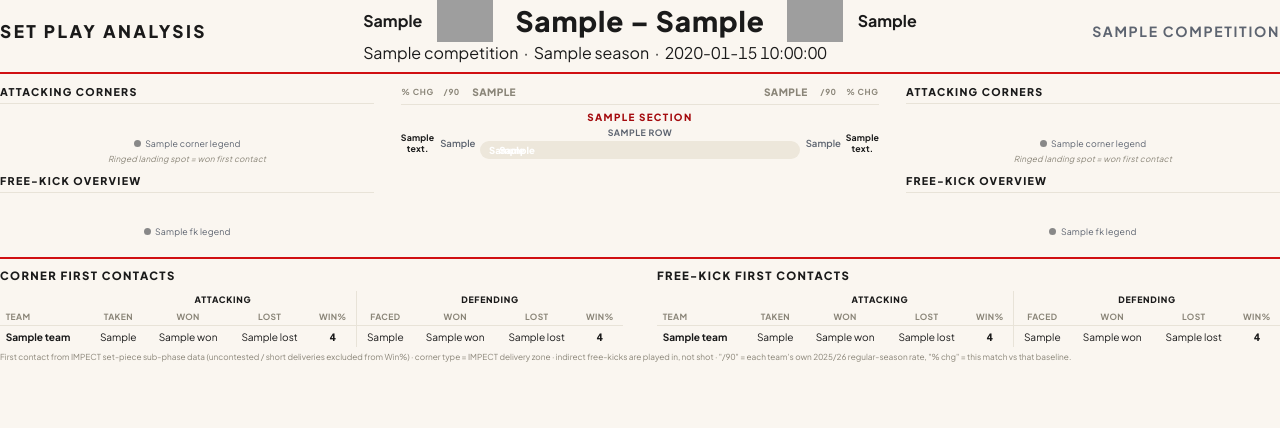
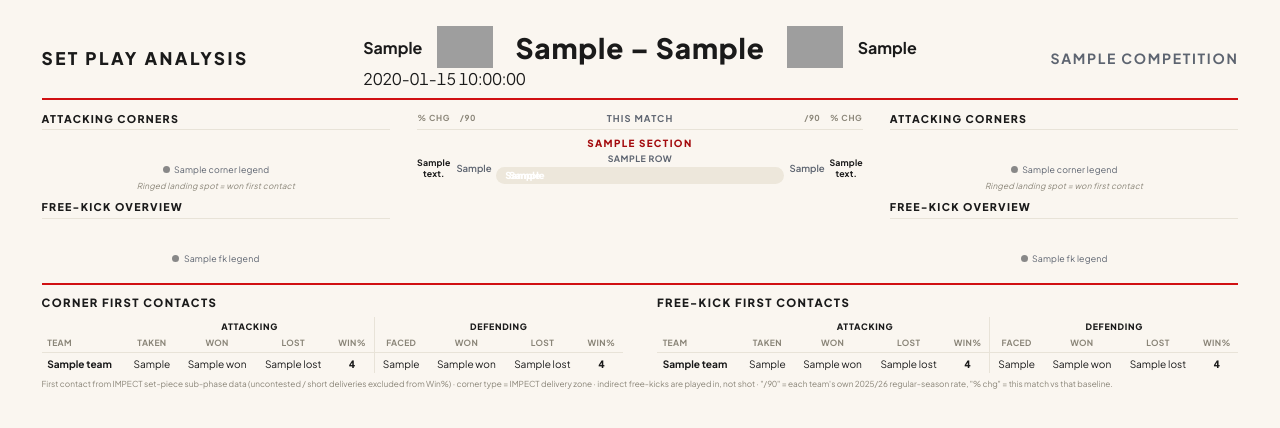
Before and after one commit to CAFC-DS/post-match-reports, a Python web app: template set_piece_report/templates/set_piece_report.html.j2 in a window 1280 px wide. Shown: the top 428 px of the page. Run offline with Jinja, Linux system fonts and the light colour scheme; the template is opened without the code that fills it: most values are stand-ins (such as "Sample title", 1, 10 or a date in 2020); grey boxes are pictures that could not be loaded.

Commit message:
Refine: cream full-bleed, drop redundant team labels & competition caption
- cream background now bleeds to every page edge (@page margin 0 + padding on wrapper)
- panel headers no longer repeat team names (left = home, right = away)
- masthead caption shows date only (competition already sits top-right)
- stat-bar header drops team names, labels the centre column 'This match'

Co-Authored-By: Claude Opus 4.8 (1M context) <noreply@anthropic.com>

```diff
--- a/set_piece_report/templates/set_piece_report.html.j2
+++ b/set_piece_report/templates/set_piece_report.html.j2
@@ -22,7 +22,7 @@
     --font: "Plus Jakarta Sans", "Helvetica Neue", Arial, sans-serif;
   }
 
-  @page { size: A4 landscape; margin: 7mm 11mm; }
+  @page { size: A4 landscape; margin: 0; background: var(--paper); }
 
   * { box-sizing: border-box; }
 
@@ -36,7 +36,8 @@
     print-color-adjust: exact;
   }
 
-  .page { width: 100%; }
+  /* Cream bleeds to every edge; padding lives on the content wrapper. */
+  .page { width: 100%; padding: 7mm 11mm; background: var(--paper); }
 
   /* ---------------------------------------------------------- masthead --- */
   .masthead {
@@ -120,9 +121,7 @@
     border-bottom: 1px solid var(--grid);
   }
   .stats-header .c { text-align: center; }
-  .stats-header .teams { display: flex; justify-content: space-between; padding: 0 1mm; font-size: 7.6pt; }
-  .stats-header .home-name { color: var(--home); font-weight: 800; letter-spacing: 0.04em; }
-  .stats-header .away-name { color: var(--away); font-weight: 800; letter-spacing: 0.04em; }
+  .stats-header .mid { font-size: 7pt; letter-spacing: 0.12em; color: var(--muted); }
 
   .section-head {
     font-size: 7.4pt; font-weight: 800; text-transform: uppercase;
@@ -209,7 +208,7 @@
         {% if meta.away_badge %}<img src="{{ meta.away_badge }}" alt="">{% endif %}
         <span class="team away">{{ meta.away_team }}</span>
       </div>
-      <span class="sub">{{ meta.competition }} &nbsp;·&nbsp; {{ meta.season }} &nbsp;·&nbsp; {{ meta.date }}</span>
+      <span class="sub">{{ meta.date }}</span>
     </div>
     <div class="title right">{{ meta.competition }}</div>
   </div>
@@ -220,7 +219,7 @@
     <!-- LEFT TEAM PANEL -->
     {% set p = panels.home %}
     <section class="team-col">
-      <div class="panel-head"><span>Attacking Corners</span><span class="sub">{{ p.team }}</span></div>
+      <div class="panel-head">Attacking Corners</div>
       <div class="pitch-wrap corner"><img src="{{ p.corner_img }}" alt=""></div>
       <div class="legend">
         {% for label, colour in corner_legend %}
@@ -228,7 +227,7 @@
         {% endfor %}
         <span class="note">Ringed landing spot = won first contact</span>
       </div>
-      <div class="panel-head"><span>Free-Kick Overview</span><span class="sub">{{ p.team }}</span></div>
+      <div class="panel-head">Free-Kick Overview</div>
       <div class="pitch-wrap fk"><img src="{{ p.fk_img }}" alt=""></div>
       <div class="legend">
         {% for label, colour in fk_legend %}
@@ -242,7 +241,7 @@
       <div class="stats-header">
         <div class="c">% chg</div>
         <div class="c">/90</div>
-        <div class="teams"><span class="home-name">{{ meta.home_team }}</span><span class="away-name">{{ meta.away_team }}</span></div>
+        <div class="c mid">This match</div>
         <div class="c">/90</div>
         <div class="c">% chg</div>
       </div>
@@ -267,7 +266,7 @@
     <!-- RIGHT TEAM PANEL -->
     {% set p = panels.away %}
     <section class="team-col">
-      <div class="panel-head"><span>Attacking Corners</span><span class="sub">{{ p.team }}</span></div>
+      <div class="panel-head">Attacking Corners</div>
       <div class="pitch-wrap corner"><img src="{{ p.corner_img }}" alt=""></div>
       <div class="legend">
         {% for label, colour in corner_legend %}
@@ -275,7 +274,7 @@
         {% endfor %}
         <span class="note">Ringed landing spot = won first contact</span>
       </div>
-      <div class="panel-head"><span>Free-Kick Overview</span><span class="sub">{{ p.team }}</span></div>
+      <div class="panel-head">Free-Kick Overview</div>
       <div class="pitch-wrap fk"><img src="{{ p.fk_img }}" alt=""></div>
       <div class="legend">
         {% for label, colour in fk_legend %}
```
